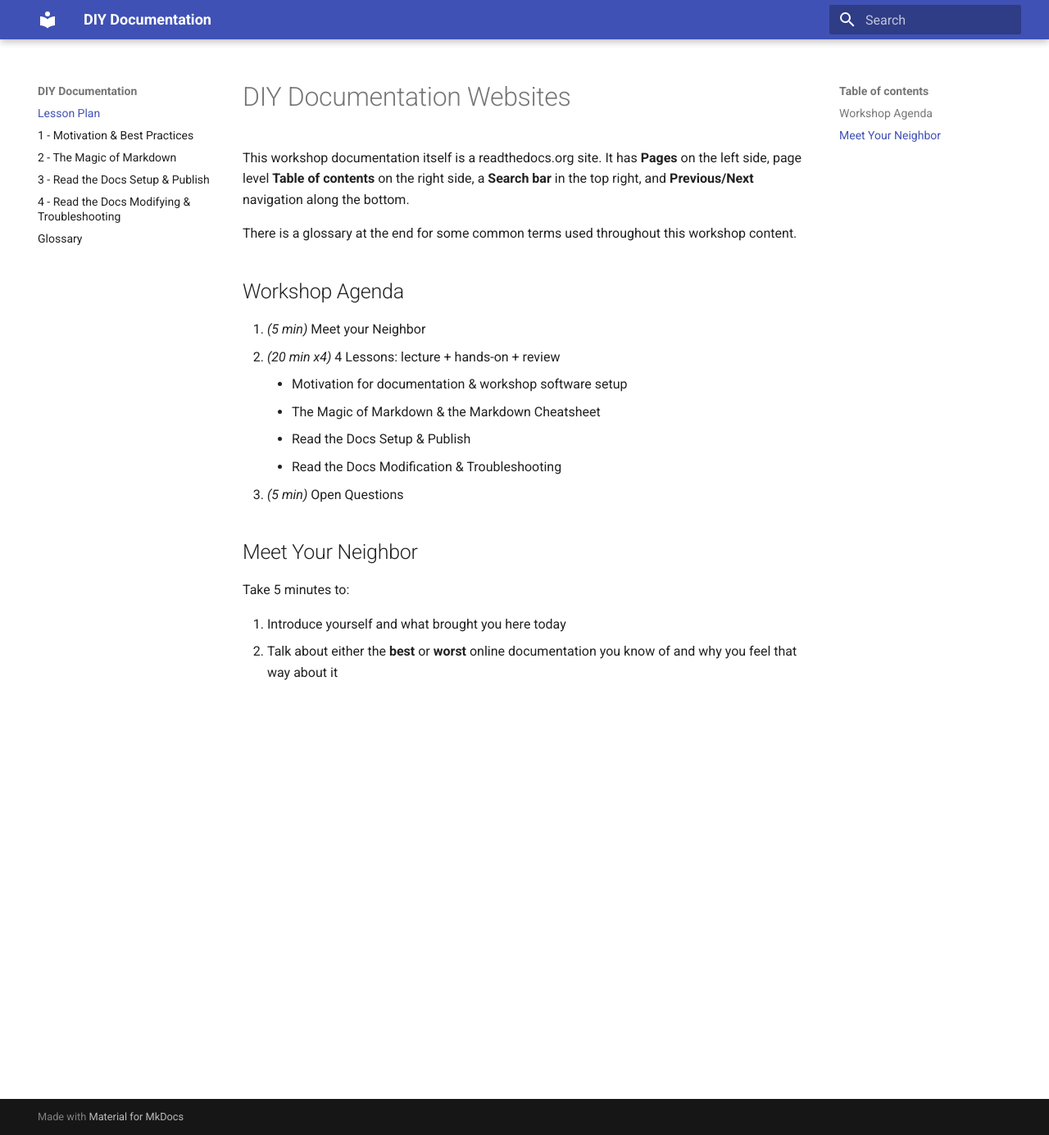
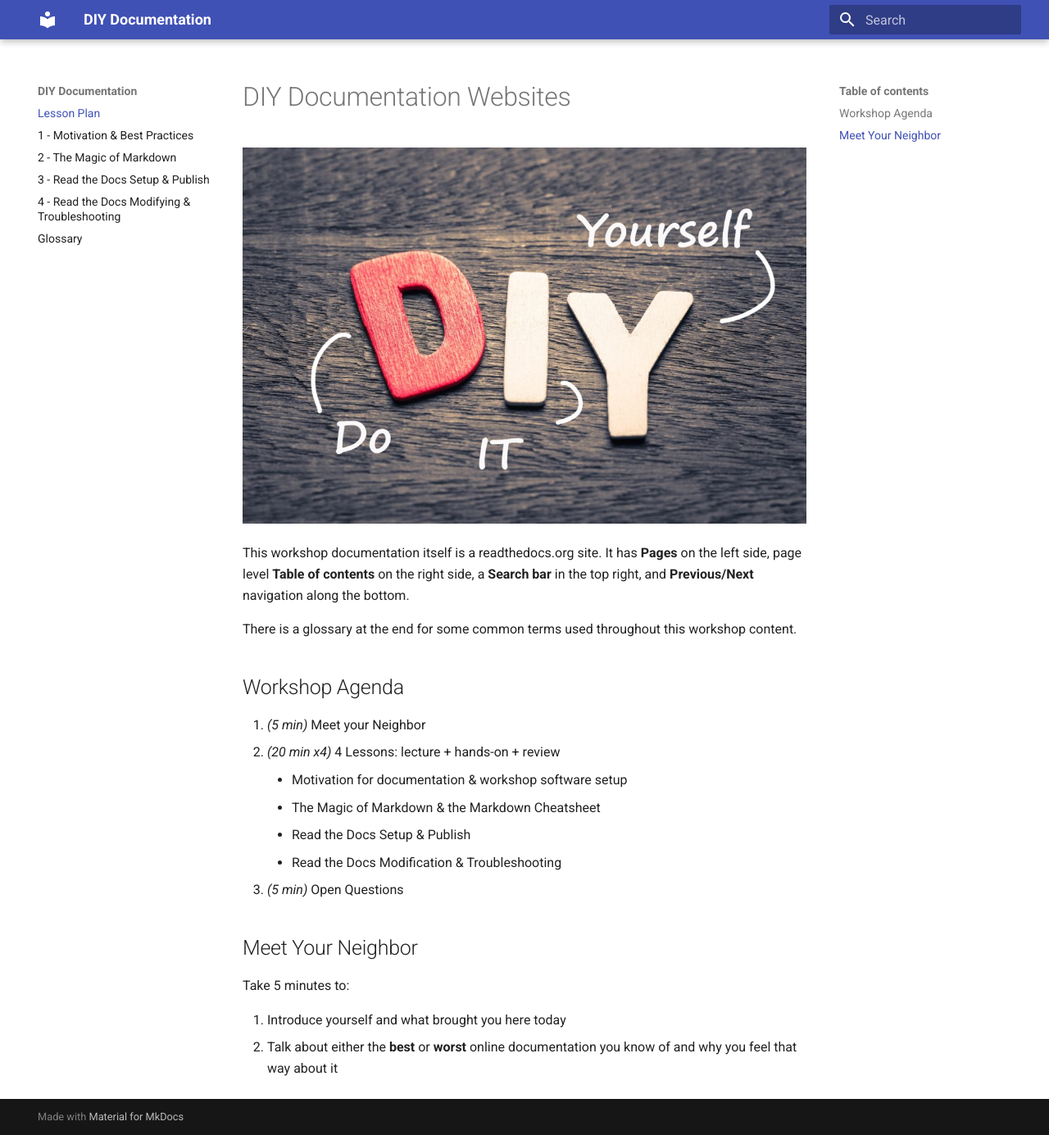
Before and after one commit to rchampieux/diy-documentation, an MkDocs documentation site: the page built from docs/index.md, in a window 1280 px wide and 1385 px high. Shown: the whole window at 82% size. Built offline with MkDocs 1.6.1 and Material for MkDocs 9.7.7, drawn with Linux system fonts in a browser that asks for light colours; old or Windows-style settings are respelled for this version of MkDocs.

Commit message:
Missed one image
Added in now!

```diff
--- a/docs/index.md
+++ b/docs/index.md
@@ -1,4 +1,6 @@
 # DIY Documentation Websites
+
+![Do It Yourself](images/diy.jpg)
 
 This workshop documentation itself is a readthedocs.org site.  It has **Pages** on the left side, page level **Table of contents** on the right side, a **Search bar** in the top right, and **Previous/Next** navigation along the bottom.
 
```
